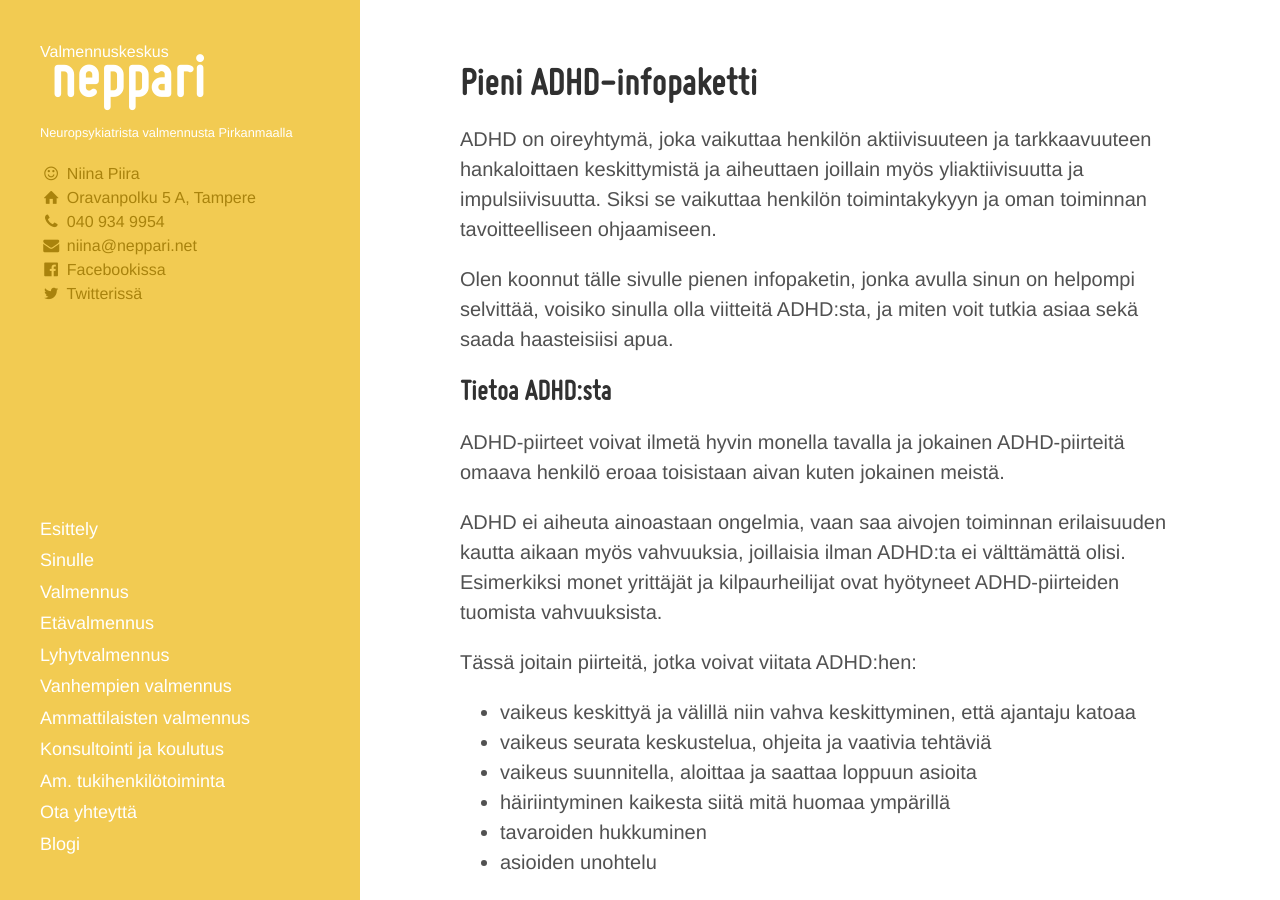
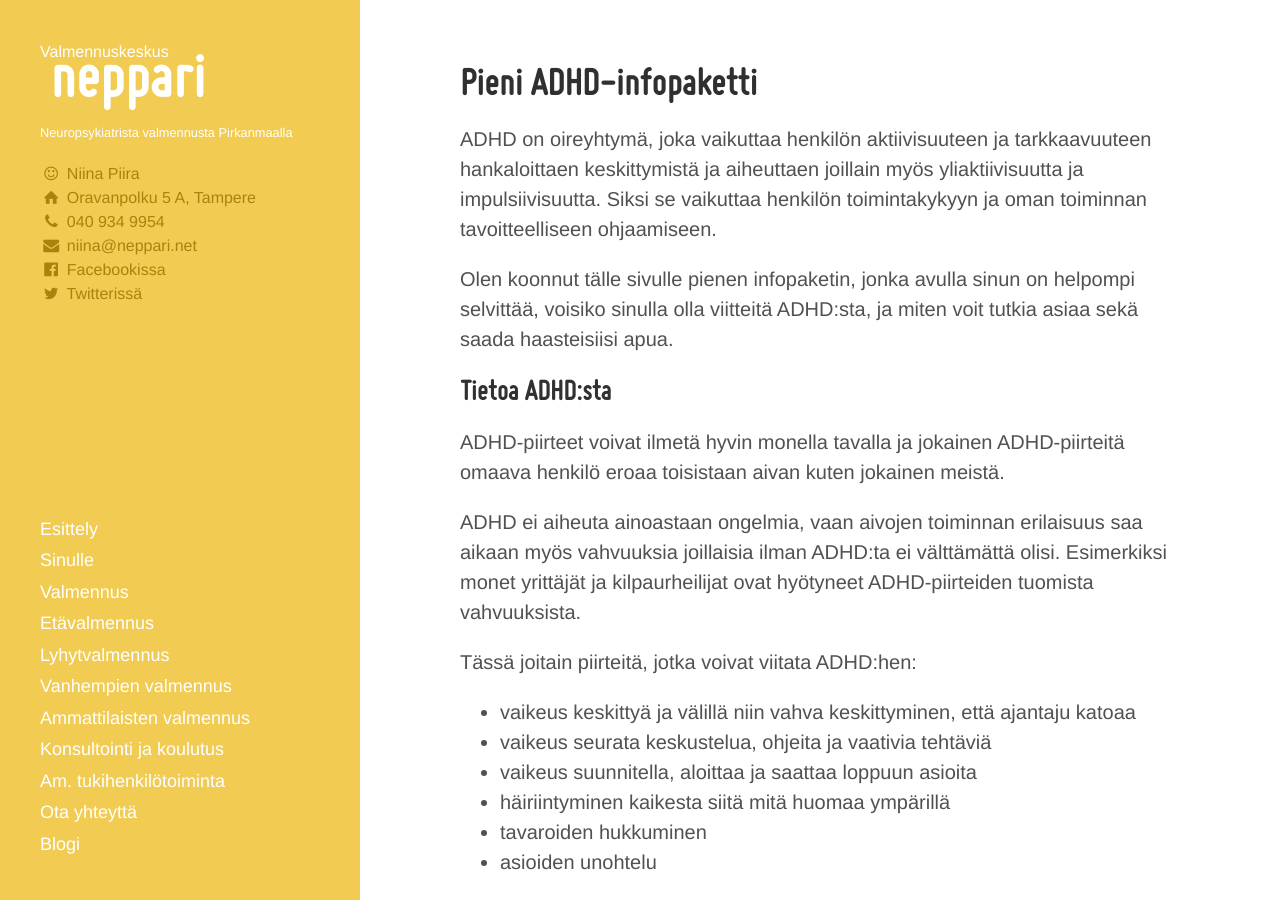
Before and after one commit to niinapiira/neppari.net, a Jekyll site: the page built from pieni-adhd-infopaketti.md, in a window 1280 px wide and 900 px high. Built offline with Jekyll 4.4.1, drawn with Linux system fonts in a browser that asks for light colours.

Commit message:
Updated pieni-adhd-infopaketti.md

```diff
--- a/pieni-adhd-infopaketti.md
+++ b/pieni-adhd-infopaketti.md
@@ -15,7 +15,7 @@ Olen koonnut tälle sivulle pienen infopaketin, jonka avulla sinun on helpompi s
 
 ADHD-piirteet voivat ilmetä hyvin monella tavalla ja jokainen ADHD-piirteitä omaava henkilö eroaa toisistaan aivan kuten jokainen meistä.
 
-ADHD ei aiheuta ainoastaan ongelmia, vaan saa aivojen toiminnan erilaisuuden kautta aikaan myös vahvuuksia, joillaisia ilman ADHD:ta ei välttämättä olisi. Esimerkiksi monet yrittäjät ja kilpaurheilijat ovat hyötyneet ADHD-piirteiden tuomista vahvuuksista.
+ADHD ei aiheuta ainoastaan ongelmia, vaan aivojen toiminnan erilaisuus saa aikaan myös vahvuuksia joillaisia ilman ADHD:ta ei välttämättä olisi. Esimerkiksi monet yrittäjät ja kilpaurheilijat ovat hyötyneet ADHD-piirteiden tuomista vahvuuksista.
 
 Tässä joitain piirteitä, jotka voivat viitata ADHD:hen:
 - vaikeus keskittyä ja välillä niin vahva keskittyminen, että ajantaju katoaa
```
